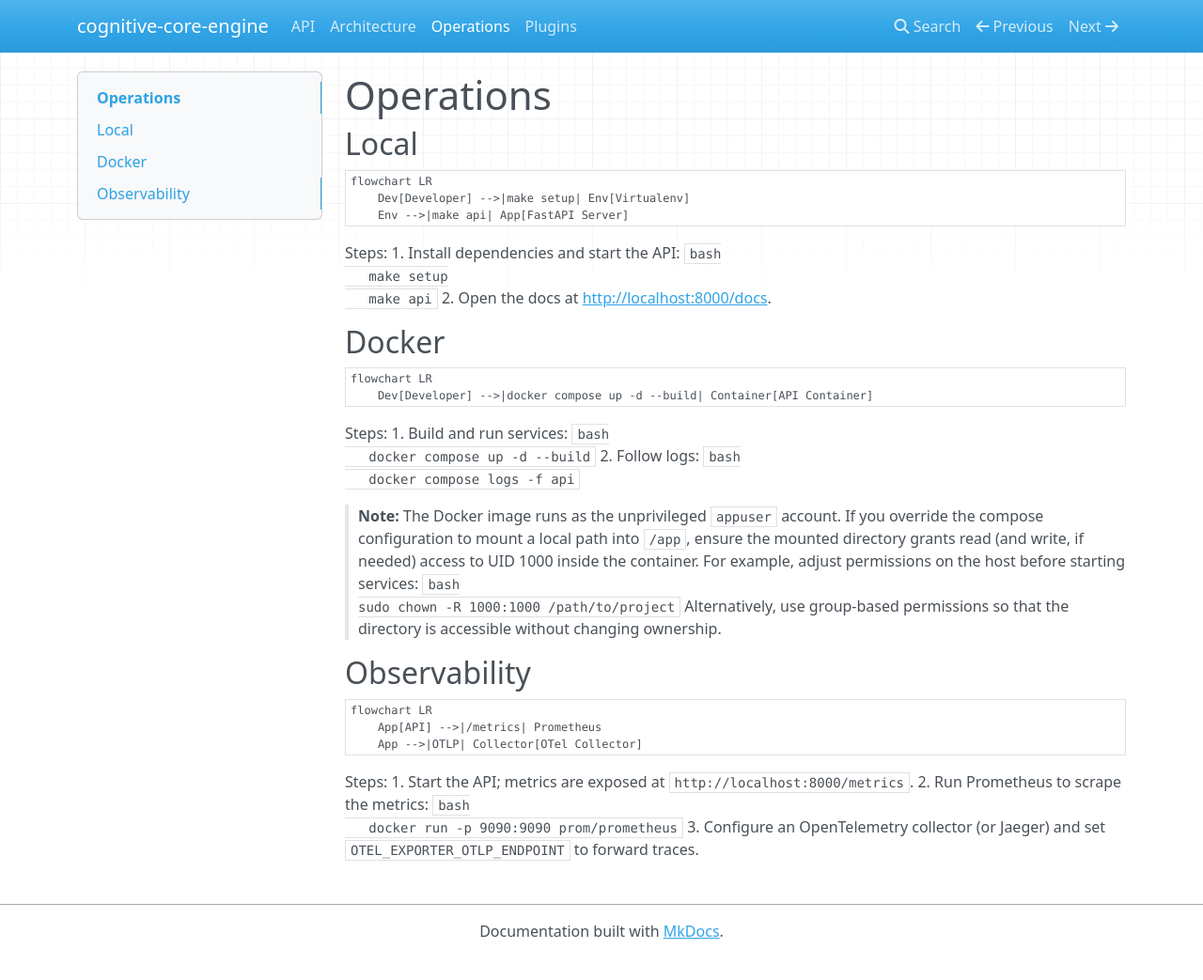
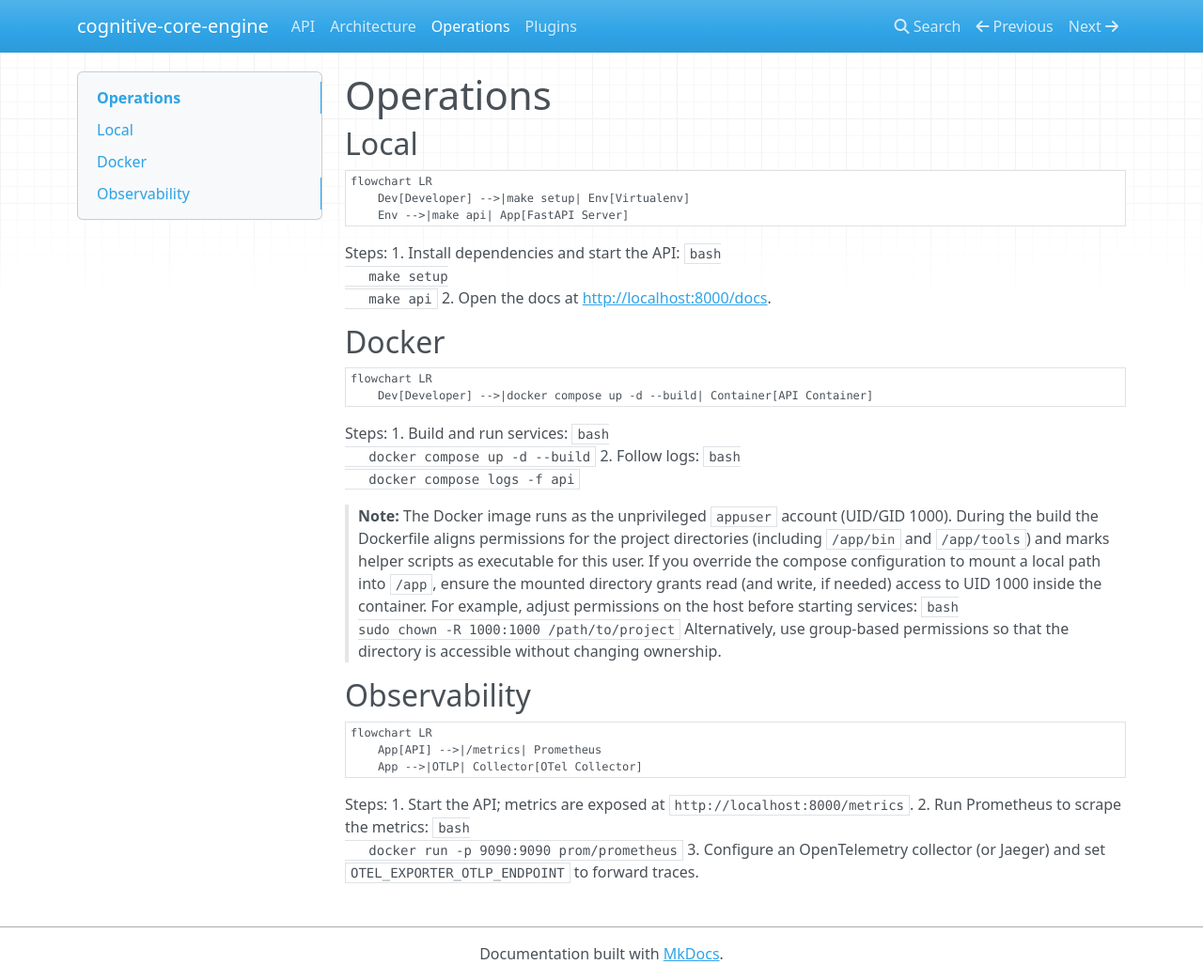
Before and after one commit to neuron7x/cognitive-core-engine, an MkDocs documentation site: the page built from docs/operations.md, in a window 1280 px wide and 1043 px high. Shown: the whole window at 94% size. Built offline with MkDocs 1.6.1, drawn with Linux system fonts in a browser that asks for light colours; nearby versions of some CDN libraries.

Commit message:
Ensure Docker image uses appuser with correct permissions

````diff
--- a/docs/operations.md
+++ b/docs/operations.md
@@ -29,7 +29,7 @@ Steps:
    docker compose logs -f api
    ```
 
-> **Note:** The Docker image runs as the unprivileged `appuser` account. If you override the compose configuration to mount a local path into `/app`, ensure the mounted directory grants read (and write, if needed) access to UID 1000 inside the container. For example, adjust permissions on the host before starting services:
+> **Note:** The Docker image runs as the unprivileged `appuser` account (UID/GID 1000). During the build the Dockerfile aligns permissions for the project directories (including `/app/bin` and `/app/tools`) and marks helper scripts as executable for this user. If you override the compose configuration to mount a local path into `/app`, ensure the mounted directory grants read (and write, if needed) access to UID 1000 inside the container. For example, adjust permissions on the host before starting services:
 > ```bash
 > sudo chown -R 1000:1000 /path/to/project
 > ```
````
Also changed, not shown: README.md (+9 -0 lines), 1 other file.
